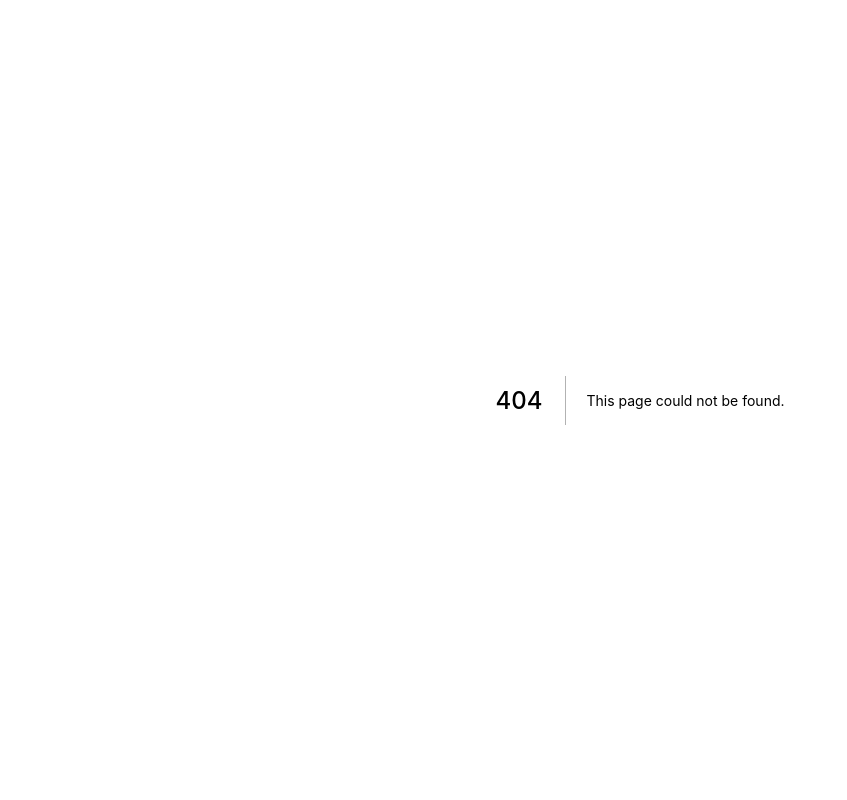
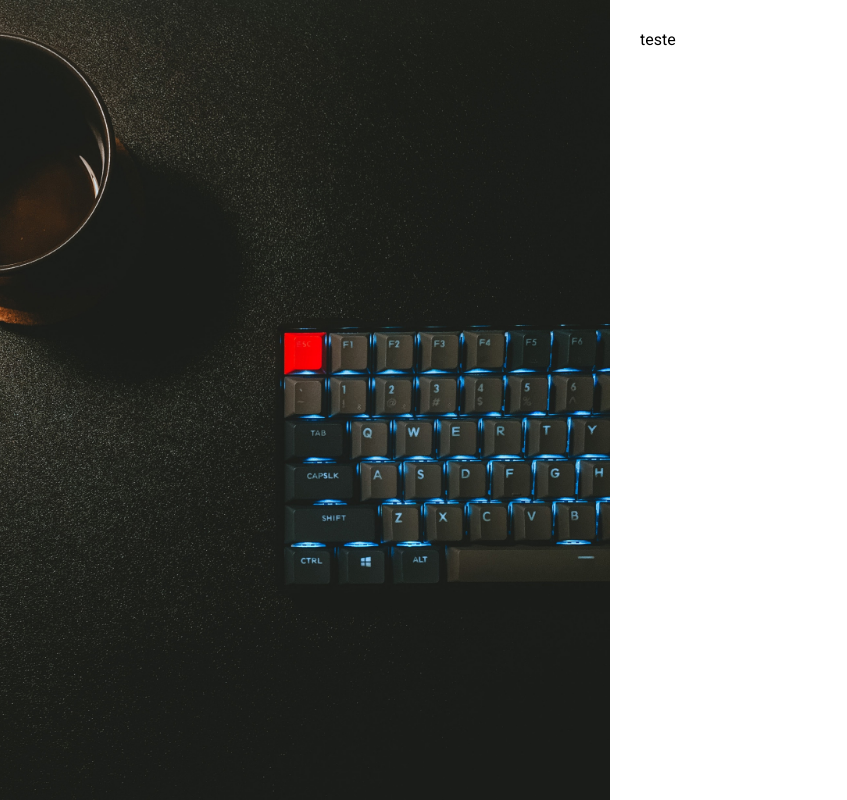
Before and after one commit to iagoPinheiro1401/social-dev, a Next.js app: page /login in a window 1280 px wide. Before the commit this address had no page. Shown: the whole page, without its empty margins (0-847 px from the left). Built offline with nearby package versions, Linux system fonts and the light colour scheme.

Commit message:
Criado componente de imagem

```diff
--- /dev/null
+++ b/pages/login.jsx
@@ -0,0 +1,11 @@
+import ImageSpace from "../src/components/layout/ImageWithSpace"
+
+function LoginPage () {
+    return (
+        <ImageSpace>
+            teste
+        </ImageSpace>
+    )
+}
+
+export default LoginPage
--- /dev/null
+++ b/src/components/layout/ImageWithSpace.jsx
@@ -0,0 +1,53 @@
+ import styled from "styled-components"
+
+const WIDTH_BREAK = '600px'
+
+const StyledFlex = styled.div`
+    display: flex;
+`
+
+const StyledImage = styled.div`
+    background-image: url(${props => props.image});
+    background-position: right;
+    background-repeat: no-repeat;
+    background-size: cover;
+
+    width: 100%;
+    height: 100vh;
+
+    @media(max-width: ${WIDTH_BREAK}) {
+        display: none;
+    }
+`
+
+const StyledContainer = styled.div`
+    background-color: white;
+    padding: 30px;
+
+    @media (min-width: ${WIDTH_BREAK}) {
+        width: 100%;
+        min-width: calc(${WIDTH_BREAK} - 60px);
+    }
+
+    @media (max-width: ${WIDTH_BREAK}) {
+        width: 100%;
+    }
+
+`
+
+  function ImageSpace ({ children, image }) {
+    return(
+       <StyledFlex>
+        <StyledImage image={image}/>
+        <StyledContainer >
+            {children}
+        </StyledContainer>
+       </StyledFlex>
+    )
+}
+
+ImageSpace.defaultProps = {
+    image: '/coffee-background.jpg'
+}
+
+export default ImageSpace
```
Also changed, not shown: public/coffee-background.jpg (added).
